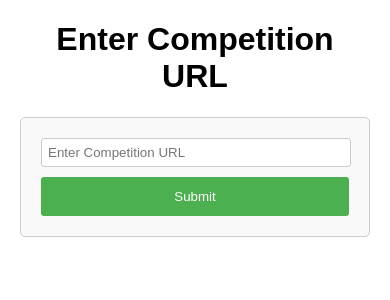
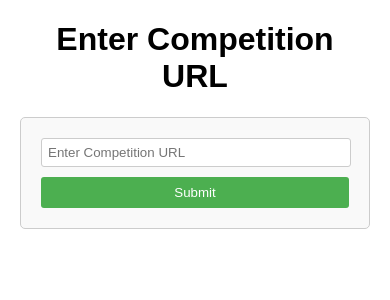
Before and after one commit to pranav-027/competition-announcement, a Flask app: page / in a window 390 px wide. Shown: the top 300 px of the page. Run offline with Flask 3, Linux system fonts and the light colour scheme.

Commit message:
Revert "css changes for mobile device"
This reverts commit 2ee11f6d57380cbd6bfdc1c594900edf353b7d08.

```diff
--- a/static/styles.css
+++ b/static/styles.css
@@ -64,23 +64,3 @@ button:hover {
 button:active {
     background-color: #3e8e41;
 }
-
-@media (max-width: 767px) {
-    form {
-      max-width: 100%;
-    }
-
-    input[type="text"] {
-      width: calc(100% - 12px);
-    }
-
-    input[type="submit"] {
-      width: 100%;
-      padding: 12px;
-    }
-
-    button {
-      padding: 12px 24px;
-      font-size: 18px;
-    }
-  }
```
